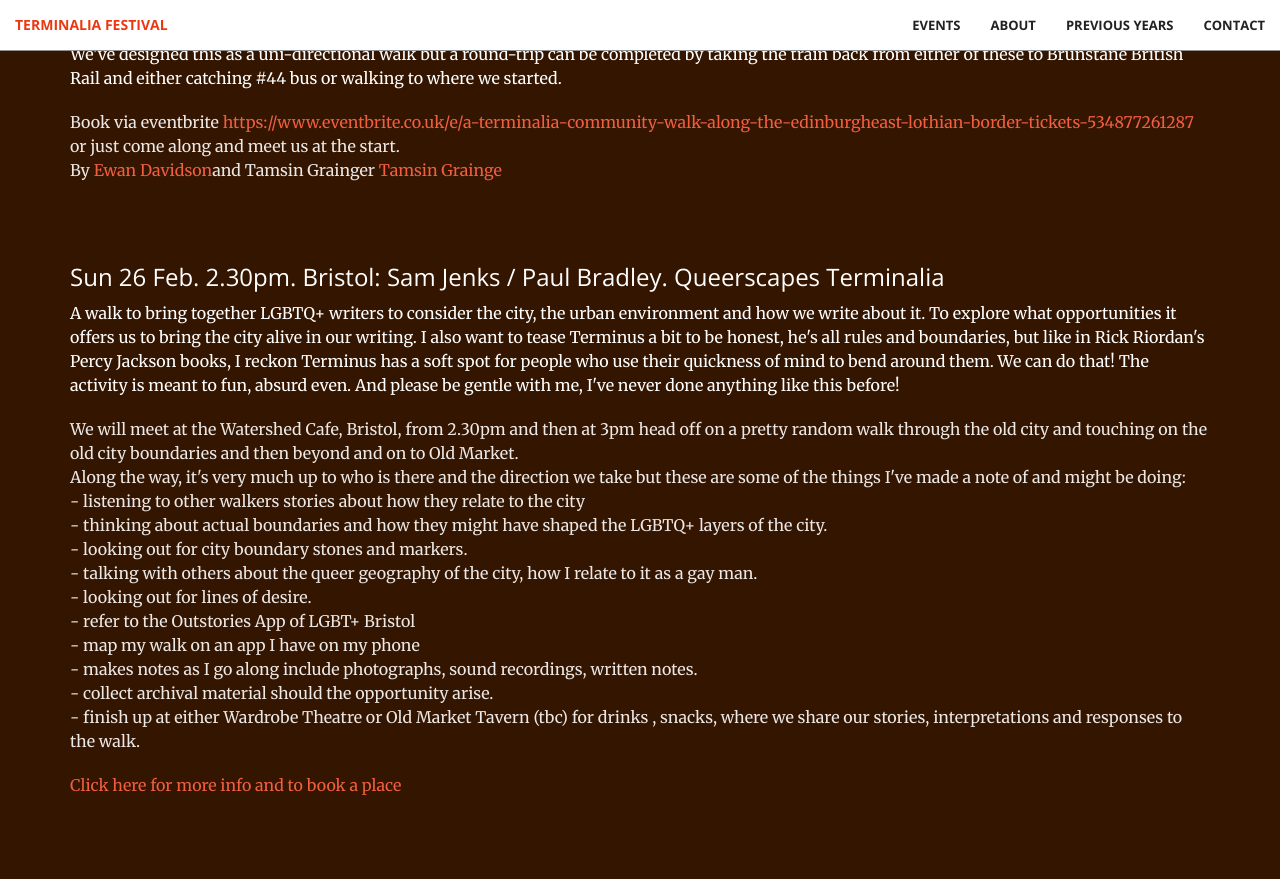
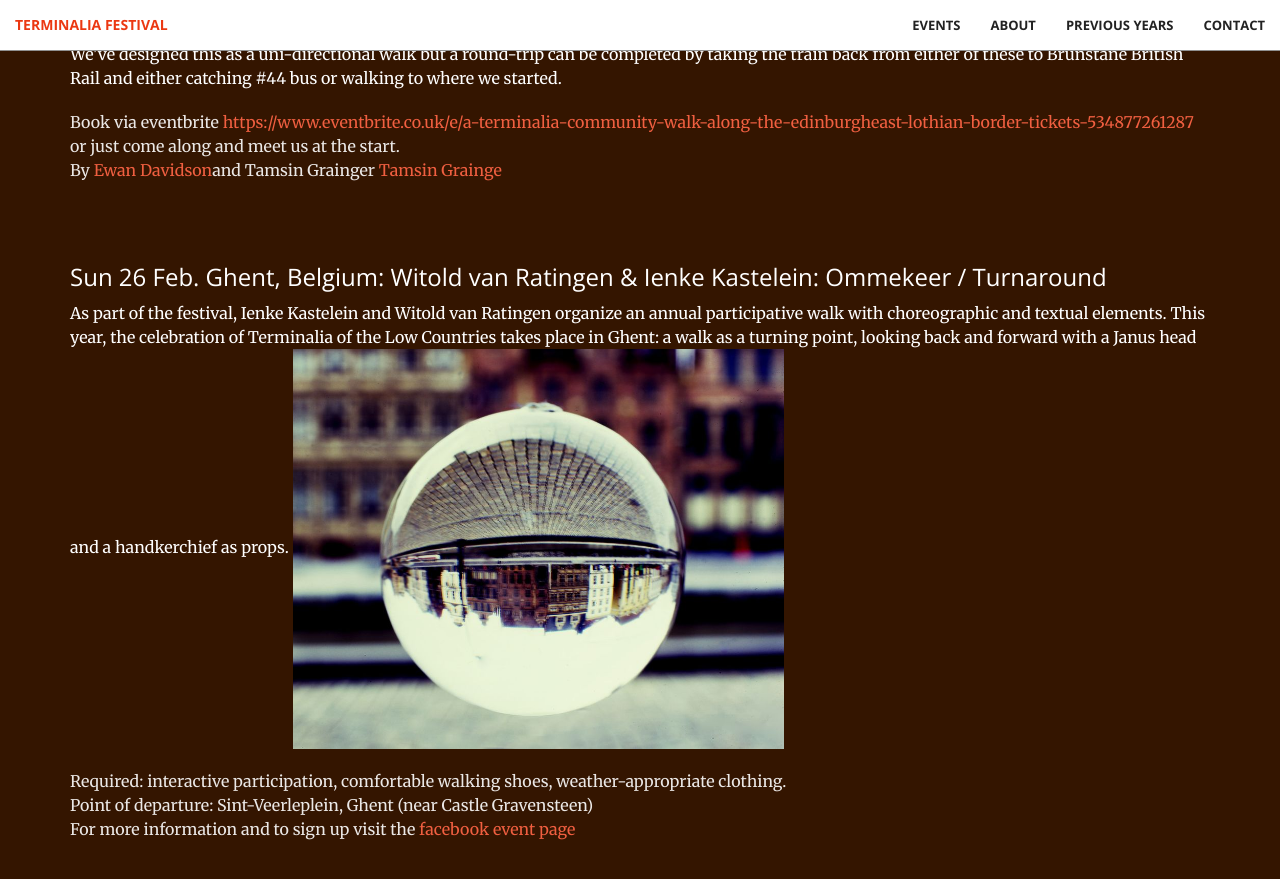
Before and after one commit to timwaters/terminalia, a Jekyll site: the page built from index.html, in a window 1280 px wide and 900 px high, scrolled down 6952 px. Shown: the top 879 px of the window. Built offline with Jekyll 4.4.1, drawn with Linux system fonts in a browser that asks for light colours.

Commit message:
add ghent event

```diff
--- a/_includes/events.html
+++ b/_includes/events.html
@@ -223,7 +223,20 @@
           </p>
         </div>
 
+        <div class="col-lg-12 col-lg-offset-0 text-left event">
 
+          <h3>Sun 26 Feb. Ghent, Belgium: Witold van Ratingen & Ienke Kastelein:  Ommekeer / Turnaround </h3>
+
+          <p class="text">
+            As part of the festival, Ienke Kastelein and Witold van Ratingen organize an annual participative walk with choreographic and textual elements. This year, the celebration of Terminalia of the Low Countries takes place in Ghent: a walk as a turning point, looking back and forward with a Janus head and a handkerchief as props.
+            <img src="img/past/2023/ommekeer.jpg" height="400px"><br />
+          </p>
+          <p class="text-faded">
+            Required: interactive participation, comfortable walking shoes, weather-appropriate clothing.<br />
+            Point of departure: Sint-Veerleplein, Ghent (near Castle Gravensteen)<br />
+            For more information and to sign up visit the <a href="https://www.facebook.com/events/646286327266243">facebook event page </a>
+          </p>
+        </div>
 
         <div class="col-lg-12 col-lg-offset-0 text-left event">
 
```
Also changed, not shown: img/past/2023/ommekeer.jpg (added).
